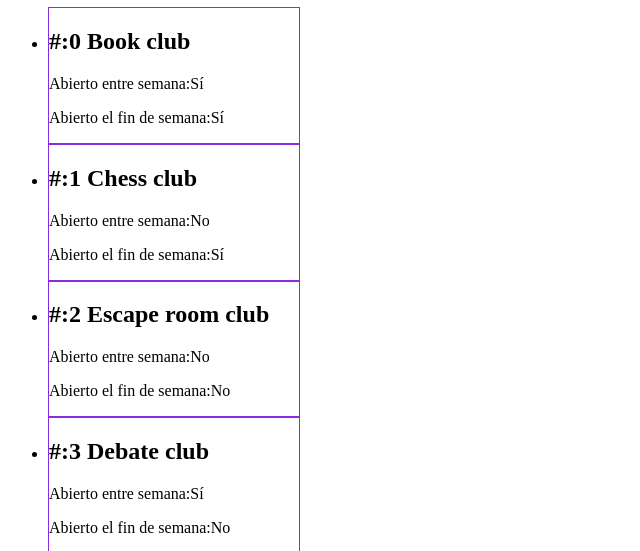
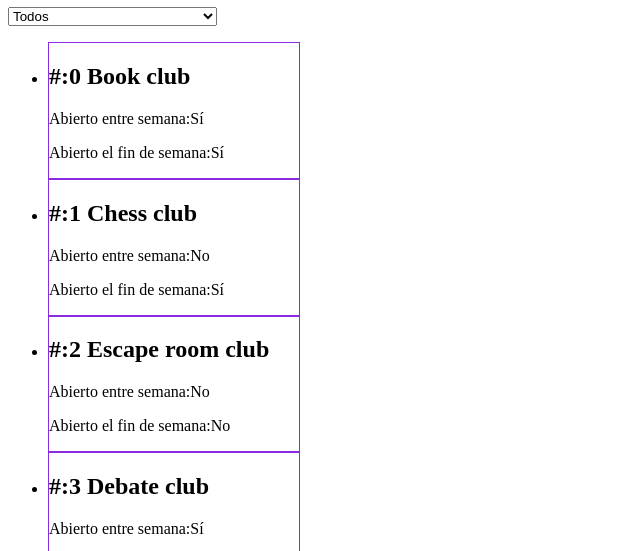
Before and after one commit to Adalab/modulo-3-evaluacion-intermedia-dunayari, a React app: page / in a window 1280 px wide. Shown: the part 73-624 px from the top of the page, without its empty margins (0-640 px from the left). Built offline with nearby package versions, Linux system fonts and the light colour scheme.

Commit message:
do npm run build

```diff
--- a/src/components/App.js
+++ b/src/components/App.js
@@ -6,6 +6,7 @@ function App() {
   const [newName, setNewName] = useState('');
   const [openWeekDays, setOpenWeekDays] = useState(false);
   const [openWeekendDays, setOpenWeekendDays] = useState(false);
+  const [allClubs, setAllClubs] = useState('all');
 
   const handleNewName = (ev) => {
     setNewName(ev.target.value);
@@ -15,6 +16,10 @@ function App() {
   };
   const handleOpenWeekendDays = (ev) => {
     setOpenWeekendDays(ev.target.checked);
+  };
+
+  const handleSearchClubs = (ev) => {
+    setAllClubs(ev.target.value);
   };
 
   const handleClickButton = (ev) => {
@@ -30,7 +35,17 @@ function App() {
     setOpenWeekendDays(false);
   };
   const htmlClubList = () => {
-    return data.map((club, index) => {
+    return data
+      .filter((club) => {
+        if (allClubs === 'openWeekDays') {
+          return club.openOnWeekdays === true;
+        } else if (allClubs === 'openOnWeekend') {
+          return club.openOnWeekend === true;
+        }
+        return true;
+      })
+
+      .map((club, index) => {
         return (
           <li key={index} className="clubs">
             <h2>
@@ -52,7 +67,18 @@ function App() {
 
   return (
     <div>
+      <header>
         <h1>Mis clubs</h1>
+        <form action="">
+          <select value={allClubs} onChange={handleSearchClubs}>
+            <option value="all">Todos</option>
+            <option value="openWeekDays">Los que abren entre semana</option>
+            <option value="openOnWeekend">
+              Los que abren el fin de semana
+            </option>
+          </select>
+        </form>
+      </header>
       <ul class="main_list">{htmlClubList()}</ul>
       <h1>Añadir nuevo club</h1>
       <form className="form">
```
Also changed, not shown: docs/index.html (+1 -1 lines), docs/asset-manifest.json, docs/static/js/2.55a3808c.chunk.js.LICENSE.txt (renamed from docs/static/js/2.8ccd2432.chunk.js.LICENSE.txt), 8 other files. Lines whose indentation alone changed are shown as unchanged.
